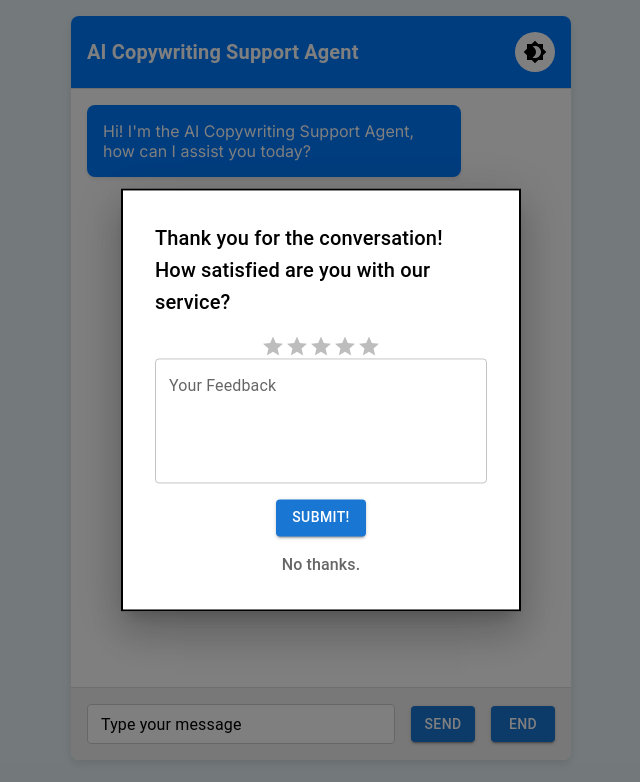
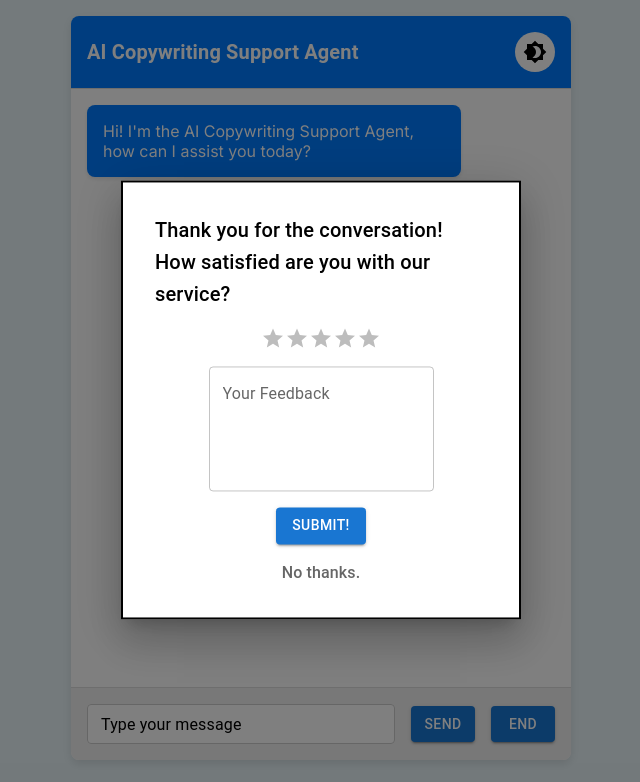
Before and after one commit to Cindy0202-mae/AI-Copywriting-Support-Agent, a Next.js app: page / in a window 1280 px wide. Both pictures are taken after a click on the button "END". Shown: the top 782 px of the page, without its empty margins (319-959 px from the left). Built offline with nearby package versions, Linux system fonts and the light colour scheme.

Commit message:
insertion of space between rating and text field, addition of form tag

```diff
--- a/app/components/Rating.js
+++ b/app/components/Rating.js
@@ -87,16 +87,20 @@
             {value !== null && (
             <Box sx={{ ml: 2 }}>{labels[hover !== -1 ? hover : value]}</Box>
           )}
+          <Box mt={2} display="flex" justifyContent="space-between"></Box>
 
+        <form noValidate autoComplete="off">
               <TextField
                 label="Your Feedback"
                 multiline
                 rows={4}
                 variant="outlined"
+                color="secondary"
                 value={feedback}
                 onChange={handleChange}
                 fullWidth
               />
+            </form>
 
         <Box mt={2} display="flex" justifyContent="space-between">
           <Button
```
Lines whose indentation alone changed are shown as unchanged.
